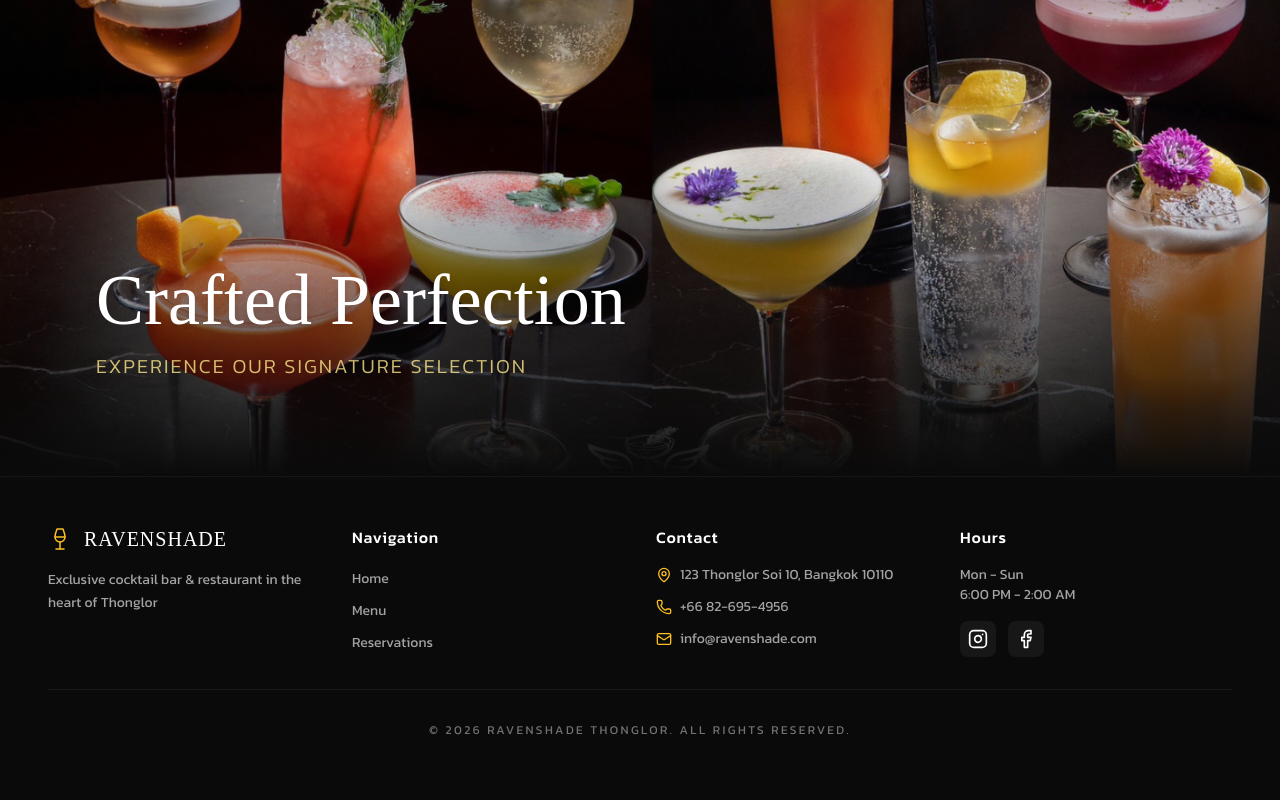
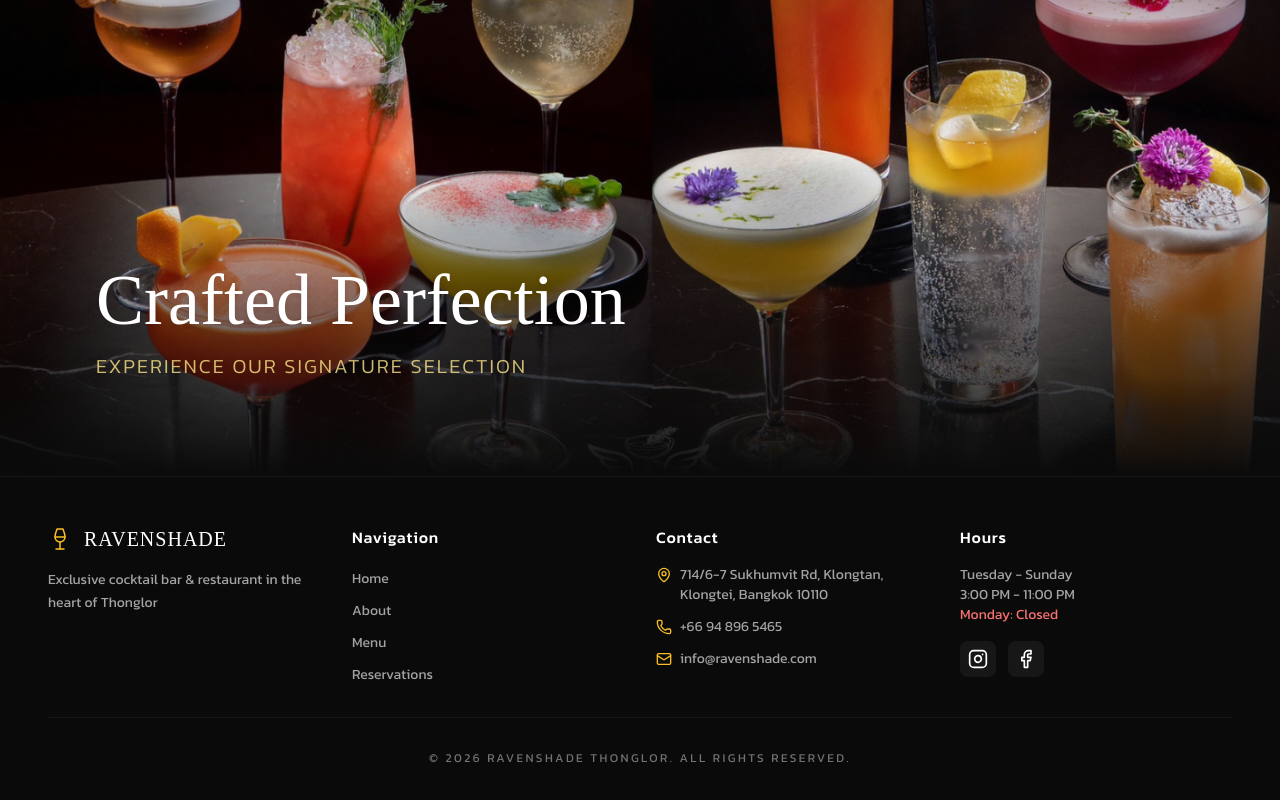
Before and after one commit to KantapatKiie/RAVENSHADE, a React (Vite) app: page / in a window 1280 px wide. Shown: the part 3079-3879 px from the top of the page. Built offline with nearby package versions, Linux system fonts and the light colour scheme.

Commit message:
update footer

```diff
--- a/src/components/Footer.tsx
+++ b/src/components/Footer.tsx
@@ -34,6 +34,14 @@ export function Footer() {
               </li>
               <li>
                 <a
+                  href="#/about"
+                  className="text-neutral-400 text-sm hover:text-amber-400 transition-colors"
+                >
+                  About
+                </a>
+              </li>
+              <li>
+                <a
                   href="#/menu"
                   className="text-neutral-400 text-sm hover:text-amber-400 transition-colors"
                 >
@@ -65,16 +73,16 @@ export function Footer() {
                   rel="noreferrer"
                   className="hover:text-amber-400 transition-colors"
                 >
-                  123 Thonglor Soi 10, Bangkok 10110
+                  714/6-7 Sukhumvit Rd, Klongtan, Klongtei, Bangkok 10110
                 </a>
               </li>
               <li className="flex items-center gap-2 text-neutral-400 text-sm">
                 <Phone className="h-4 w-4 flex-shrink-0 text-amber-400" />
                 <a
-                  href="tel:+66826954956"
+                  href="tel:+66948965465"
                   className="hover:text-amber-400 transition-colors"
                 >
-                  +66 82-695-4956
+                  +66 94 896 5465
                 </a>
               </li>
               <li className="flex items-center gap-2 text-neutral-400 text-sm">
@@ -95,9 +103,11 @@ export function Footer() {
               Hours
             </h3>
             <p className="text-neutral-400 text-sm mb-4">
-              Mon - Sun
+              Tuesday - Sunday
               <br />
-              6:00 PM - 2:00 AM
+              3:00 PM - 11:00 PM
+              <br />
+              <span className="text-red-400">Monday: Closed</span>
             </p>
             <div className="flex gap-3">
               <a
```
